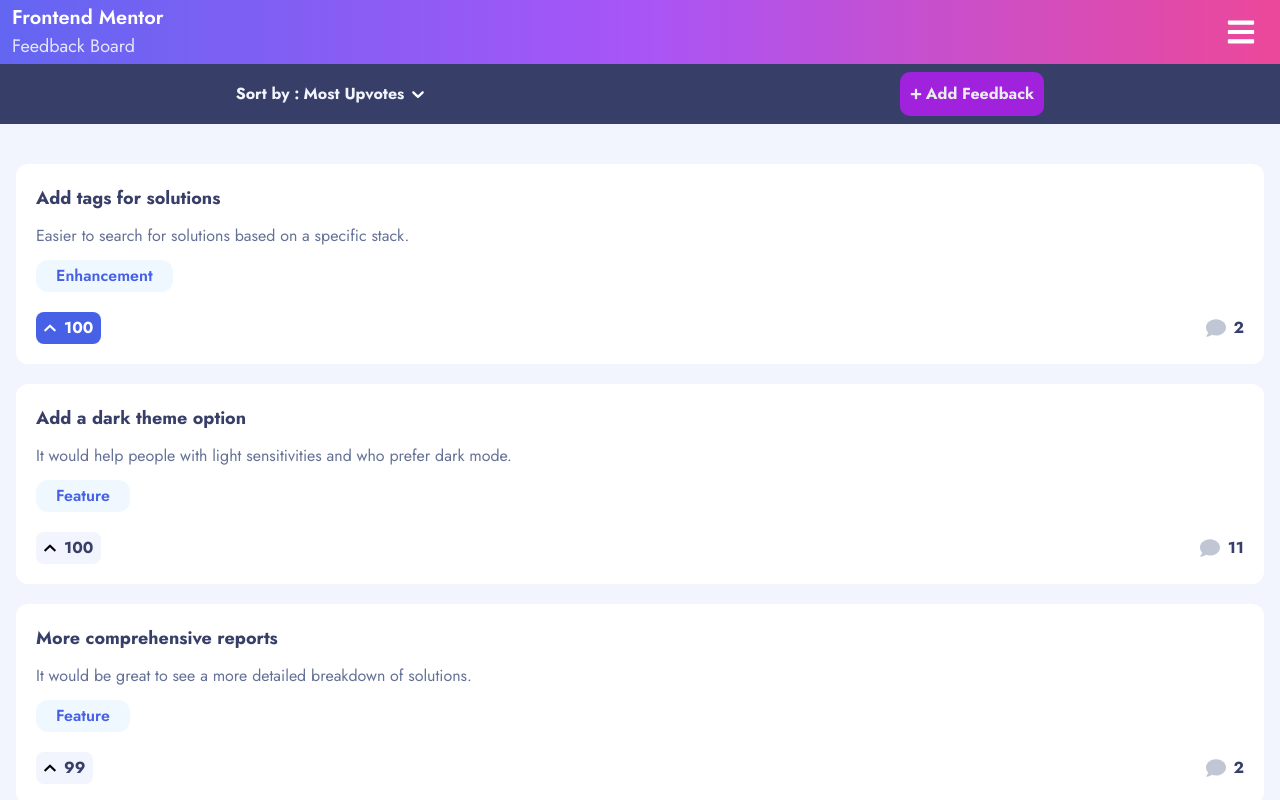
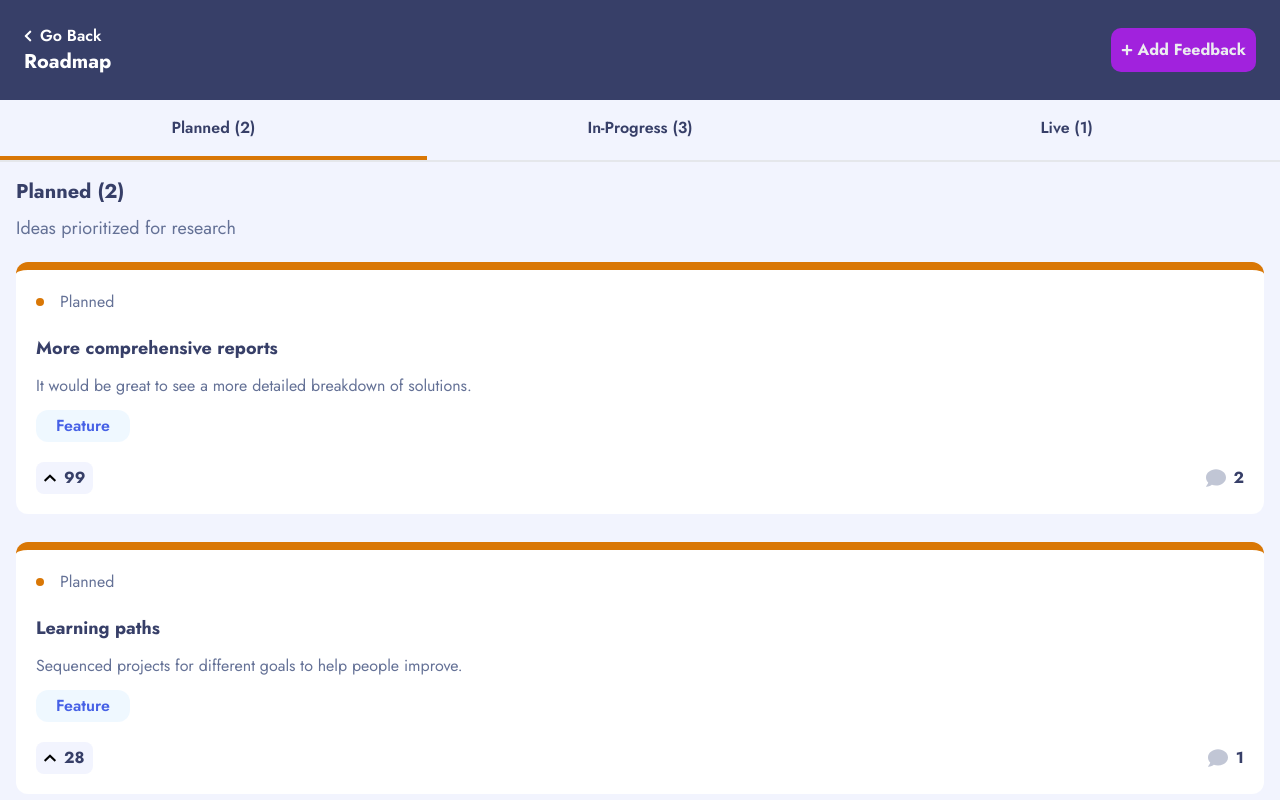
Before and after one commit to Abdul-Raziq1/ProductFeedBack, a React (Vite) app: page /roadmap in a window 1280 px wide. Shown: the top 800 px of the page. Built offline with nearby package versions, Linux system fonts and the light colour scheme; data requests are answered from the project's data file.

Commit message:
Added Roadmap screen

```diff
--- a/src/components/LinkButtons.jsx
+++ b/src/components/LinkButtons.jsx
@@ -10,7 +10,7 @@
   }
   const mapTextToLink = (text) => {
     const links = {
-      'Add Feedback': 'addFeedback',
+      'Add Feedback': '/addFeedback',
       'Edit Feedback': 'edit'
     }
     return links[text]
--- /dev/null
+++ b/src/components/ShowRoadMap.jsx
@@ -0,0 +1,24 @@
+import PropTypes from "prop-types";
+import Suggestion from "../components/Suggestion";
+
+const ShowRoadMap = ({ status }) => {
+  const { title, description, cards, color } = status;
+  return (
+    <div className="">
+      <div className="flex flex-col gap-2">
+        <h2 className="text-xl text-blueBlackTheme font-bold">{title}</h2>
+        <span className="mb-3 text-lg text-darkGrayTheme">{description}</span>
+        {cards.map((card) => {
+          return (
+            <Suggestion key={card.id} screen="roadmap" suggestion={card} color={color}/>
+          );
+        })}
+      </div>
+    </div>
+  );
+};
+
+ShowRoadMap.propTypes = {
+  status: PropTypes.object,
+};
+export default ShowRoadMap;
--- a/src/components/SideBar.jsx
+++ b/src/components/SideBar.jsx
@@ -3,6 +3,7 @@
 import PropTypes from "prop-types";
 import { FeedbackContext } from "../context/FeedbackContext";
 import UpdateStatus from "./UpdateStatus";
+import { Link } from "react-router-dom";
 
 // eslint-disable-next-line react/display-name
 const SideBar = forwardRef(({ showSideBar }, ref) => {
@@ -57,18 +58,17 @@
       <div className="flex flex-col gap-5 bg-white rounded-xl p-7">
         <div className="flex justify-between items-center ">
           <h2 className="text-xl font-semibold text-blueBlackTheme">Roadmap</h2>
-          {/*TODO: Add Link tag soon */}
-          <a
-            href="/roadmap"
+          <Link
+            to={"/roadmap"}
             className="text-sm text-darkGrayTheme text-opacity-30 font-semibold underline"
           >
             View
-          </a>
+          </Link>
         </div>
         <div className="flex flex-col gap-2">
-          <UpdateStatus text={"Planned"} color={"bg-amber-600"} number={updateStatus.planned?.length}/>
-          <UpdateStatus text={"In-Progress"} color={"bg-purpleTheme"} number={updateStatus.inProgress?.length}/>
-          <UpdateStatus text={"Live"} color={"bg-blueTheme"} number={updateStatus.live?.length}/>
+          <UpdateStatus text={"Planned"} number={updateStatus.planned?.length}/>
+          <UpdateStatus text={"In-Progress"} number={updateStatus.inProgress?.length}/>
+          <UpdateStatus text={"Live"} number={updateStatus.live?.length}/>
         </div>
       </div>
     </div>
--- a/src/components/Suggestion.jsx
+++ b/src/components/Suggestion.jsx
@@ -3,30 +3,52 @@
 import Category from "./Category";
 import { FaComment } from "react-icons/fa";
 import { useNavigate } from "react-router-dom";
-const Suggestion = ({ suggestion, isPresentational=false}) => {
-  const navigate = useNavigate()
+import UpdateStatus from "./UpdateStatus";
+const Suggestion = ({ suggestion, isPresentational = false, screen="homepage", color }) => {
+  const navigate = useNavigate();
   const viewCommentHandler = () => {
-    if (isPresentational === true ) {
-      return
+    if (isPresentational === true) {
+      return;
     }
-    navigate(`/comments/${suggestion.id}`)
-  }
+    navigate(`/comments/${suggestion.id}`);
+  };
+  const isNotSuggestion = suggestion.status !== "Suggestion";
+  const style = {
+    borderTopWidth: "8px",
+    borderTopColor: color,
+  };
+
   return (
-    <div onClick={viewCommentHandler} className="select-none rounded-xl flex flex-col gap-5 p-5 bg-white mb-5">
+    <div
+      onClick={viewCommentHandler}
+      style={isNotSuggestion ? style : {}}
+      className="select-none rounded-xl flex flex-col gap-5 p-5 bg-white mb-5"
+    >
+      {
+        screen === "roadmap" &&
+      <UpdateStatus
+        text={suggestion.status}
+      />
+      }
+
       <div className="flex flex-col gap-3">
         <h2 className="select-text text-blueBlackTheme font-bold text-lg">
           {suggestion.title}
         </h2>
-        <p className="select-text text-darkGrayTheme">{suggestion.description}</p>
+        <p className="select-text text-darkGrayTheme">
+          {suggestion.description}
+        </p>
         <div className="flex gap-3">
-          <Category category={suggestion.category} isPresentational/>
+          <Category category={suggestion.category} isPresentational />
         </div>
       </div>
       <div className="flex justify-between items-center">
-        <Upvote upvotes={suggestion.upvotes} id={suggestion.id}/>
+        <Upvote upvotes={suggestion.upvotes} id={suggestion.id} />
         <div className="flex gap-2 items-center ">
-          <FaComment className="text-xl text-darkGrayTheme text-opacity-40"/>
-          <span className="text-blueBlackTheme font-bold">{suggestion.numOfComments}</span>
+          <FaComment className="text-xl text-darkGrayTheme text-opacity-40" />
+          <span className="text-blueBlackTheme font-bold">
+            {suggestion.numOfComments}
+          </span>
         </div>
       </div>
     </div>
@@ -35,6 +57,8 @@
 
 Suggestion.propTypes = {
   suggestion: PropTypes.object,
-  isPresentational: PropTypes.bool
+  isPresentational: PropTypes.bool,
+  screen: PropTypes.string,
+  color: PropTypes.string,
 };
 export default Suggestion;
--- a/src/components/UpdateStatus.jsx
+++ b/src/components/UpdateStatus.jsx
@@ -1,12 +1,22 @@
 import PropTypes from "prop-types";
-const UpdateStatus = ({ text, number, color }) => {
+import { IN_PROGRESS, LIVE, PLANNED } from "../data/types";
+const UpdateStatus = ({ text, number }) => {
+  const mapNameToColor = (name) => {
+    const colors = {
+      [PLANNED]: 'bg-amber-600',
+      [IN_PROGRESS]: 'bg-purpleTheme',
+      [LIVE]: 'bg-blueTheme'
+    }
+
+    return colors[name]
+  }
   return (
     <div className="flex justify-between">
       <div className="flex items-center gap-4">
-        <div className={`w-2 h-2 rounded-full ${color}`}></div>
+        <div className={`w-2 h-2 rounded-full ${mapNameToColor(text)}`}></div>
         <span className="text-darkGrayTheme">{text}</span>
       </div>
-      <span className="font-semibold text-darkGrayTheme">{number}</span>
+      {number !== undefined && <span className="font-semibold text-darkGrayTheme">{number}</span>}
     </div>
   );
 };
--- a/src/context/FeedbackContext.jsx
+++ b/src/context/FeedbackContext.jsx
@@ -1,8 +1,16 @@
 /* eslint-disable react/prop-types */
 import { createContext, useState, useEffect } from "react";
-import fakeApi from "../data/suggestions";
-import { ALL, LEAST_UPVOTES, MOST_COMMENTS, MOST_UPVOTES } from "../data/types";
+import {
+  ALL,
+  IN_PROGRESS,
+  LEAST_UPVOTES,
+  LIVE,
+  MOST_COMMENTS,
+  MOST_UPVOTES,
+  PLANNED,
+} from "../data/types";
 import axiosUtil from "../data/service";
+import { SUGGESTION } from "../data/types";
 export const FeedbackContext = createContext();
 
 const FeedbackProvider = ({ children }) => {
@@ -12,7 +20,11 @@
   const [filterBy, setFilterBy] = useState(ALL);
   const [sortedState, setSortedState] = useState([]);
   const [selected, setSelected] = useState(true);
-  const [updateStatus, setUpdateStatus] = useState({});
+  const [updateStatus, setUpdateStatus] = useState({
+    planned: [],
+    inProgress: [],
+    live: [],
+  });
   const [fetchData, setFetchData] = useState(true);
   const [feedback, setFeedback] = useState({
     title: "",
@@ -27,10 +39,13 @@
     image: "",
     name: "",
     username: "",
-    likes: {}
+    likes: {},
   });
 
   const sorter = (sortBy, arrayToSort) => {
+    arrayToSort = arrayToSort.filter(
+      (suggestion) => suggestion.status === SUGGESTION
+    );
     let copy;
     // Sort Logic
     if (sortBy === MOST_UPVOTES) {
@@ -59,7 +74,7 @@
     return filteredArray;
   };
   useEffect(() => {
-    console.log("Getting user")
+    console.log("Getting user");
     axiosUtil.getUser().then((response) => {
       setCurrentUserData(response);
     });
@@ -73,20 +88,18 @@
     axiosUtil
       .getProductRequests()
       .then((response) => {
+        setUpdateStatus(() => {
+          return {
+            planned: response.filter((res) => res.status === PLANNED),
+            inProgress: response.filter((res) => res.status === IN_PROGRESS),
+            live: response.filter((res) => res.status === LIVE)
+          };
+        });
         setSuggestions(sorter(sortBy, response));
         setSortedState(sorter(sortBy, filterate(filterBy, response)));
       })
       .catch(() => {
         console.log("Error fetching the data ");
-      });
-
-    fakeApi
-      .getUpdateStatus()
-      .then((response) => {
-        setUpdateStatus(response);
-      })
-      .catch((error) => {
-        console.log("Error:", error);
       });
     setFetchData(false);
   }, [fetchData, setFetchData]);
@@ -94,7 +107,6 @@
   useEffect(() => {
     setSortedState(sorter(sortBy, filterate(filterBy, suggestions)));
   }, [sortBy, filterBy, setSortBy]);
-
   return (
     <FeedbackContext.Provider
       value={{
@@ -116,7 +128,7 @@
         setFetchData,
         setSuggestions,
         setSortedState,
-        setCurrentUserData
+        setCurrentUserData,
       }}
     >
       {children}
--- a/src/data/data.json
+++ b/src/data/data.json
@@ -328,7 +328,7 @@
       "title": "More comprehensive reports",
       "category": "Feature",
       "upvotes": 99,
-      "status": "planned",
+      "status": "Planned",
       "description": "It would be great to see a more detailed breakdown of solutions.",
       "numOfComments": 2,
       "comments": [
@@ -359,7 +359,7 @@
       "title": "Learning paths",
       "category": "Feature",
       "upvotes": 28,
-      "status": "planned",
+      "status": "Planned",
       "description": "Sequenced projects for different goals to help people improve.",
       "numOfComments": 1,
       "comments": [
@@ -380,7 +380,7 @@
       "title": "One-click portfolio generation",
       "category": "Feature",
       "upvotes": 62,
-      "status": "in-progress",
+      "status": "In-Progress",
       "description": "Add ability to create professional looking portfolio from profile.",
       "numOfComments": 2,
       "comments": [
@@ -418,7 +418,7 @@
       "title": "Bookmark challenges",
       "category": "Feature",
       "upvotes": 31,
-      "status": "in-progress",
+      "status": "In-Progress",
       "description": "Be able to bookmark challenges to take later on.",
       "numOfComments": 1,
       "comments": [
@@ -439,7 +439,7 @@
       "title": "Animated solution screenshots",
       "category": "Bug",
       "upvotes": 10,
-      "status": "in-progress",
+      "status": "In-Progress",
       "description": "Screenshots of solutions with animations don’t display correctly.",
       "numOfComments": 0,
       "comments": []
@@ -449,7 +449,7 @@
       "title": "Add micro-interactions",
       "category": "Enhancement",
       "upvotes": 71,
-      "status": "live",
+      "status": "Live",
       "description": "Small animations at specific points can add delight.",
       "numOfComments": 2,
       "comments": [
@@ -524,6 +524,16 @@
         }
       ],
       "id": 14
+    },
+    {
+      "title": "15th",
+      "description": "",
+      "category": "Feature",
+      "numOfComments": 0,
+      "upvotes": 0,
+      "status": "Suggestion",
+      "comments": [],
+      "id": 15
     }
   ]
 }
--- a/src/main.jsx
+++ b/src/main.jsx
@@ -6,6 +6,7 @@
 import FeedbackScreen from "./screens/FeedbackScreen";
 import { Comments, detailsLoader } from "./screens/Comments";
 import { EditScreen, editLoader } from "./screens/EditScreen";
+import Roadmap from "./screens/Roadmap";
 
 const router = createBrowserRouter([
   {
@@ -27,6 +28,10 @@
     loader: editLoader
   },
   {
+    path: "/roadmap",
+    element: <Roadmap />
+  },
+  {
     path: "*",
     element: <LandingScreen />
   }
--- /dev/null
+++ b/src/screens/Roadmap.jsx
@@ -0,0 +1,132 @@
+import { FaChevronLeft, FaPlus } from "react-icons/fa";
+import { useNavigate } from "react-router-dom";
+import { ADD_FEEDBACK, IN_PROGRESS, LIVE, PLANNED } from "../data/types";
+import LinkButton from "../components/LinkButtons";
+import { useContext, useState } from "react";
+import ShowRoadMap from "../components/ShowRoadMap";
+import { FeedbackContext } from "../context/FeedbackContext";
+
+const Roadmap = () => {
+  const [index, setIndex] = useState({ currentIndex: 0, prevIndex: 0 });
+  const { updateStatus } = useContext(FeedbackContext);
+
+  const navigate = useNavigate();
+  const backClickHandler = () => {
+    navigate(-1);
+  };
+  const switchIndex = (newIndex) => {
+    setIndex((prevState) => {
+      return { currentIndex: newIndex, prevIndex: prevState.currentIndex };
+    });
+  };
+  const mapIndexToStatus = (index) => {
+    const status = {
+      0: {
+        title: `${PLANNED} (${updateStatus.planned.length})`,
+        description: "Ideas prioritized for research",
+        cards: updateStatus.planned,
+        color: "#d97706",
+      },
+      1: {
+        title: `${IN_PROGRESS} (${updateStatus.inProgress.length})`,
+        description: "Currently being developed",
+        cards: updateStatus.inProgress,
+        color: "#AD1FEA",
+      },
+      2: {
+        title: `${LIVE} (${updateStatus.live.length})`,
+        description: "Released features",
+        cards: updateStatus.live,
+        color: "#4661E6",
+      },
+    };
+    return status[index];
+  };
+  return (
+    <div className="min-h-screen w-screen bg-grayTheme">
+      <div className="bg-blueBlackTheme text-white p-6 flex justify-between items-center">
+        <div className="flex flex-col">
+          <div
+            onClick={backClickHandler}
+            className="cursor-pointer w-fit flex gap-2 items-center"
+          >
+            <FaChevronLeft className="w-2" />
+            <span className="hover:underline font-semibold">Go Back</span>
+          </div>
+          <span className="text-xl font-bold">Roadmap</span>
+        </div>
+        <LinkButton icon={<FaPlus />} text={ADD_FEEDBACK} color={"#AD1FEA"} />
+      </div>
+      <div className="flex justify-around py-4">
+        <div
+          onClick={() => switchIndex(0)}
+          className="flex flex-col w-full border-b-2"
+        >
+          <span
+            className={`font-semibold  text-center pb-4 px-4 text-blueBlackTheme`}
+          >
+            Planned ({updateStatus.planned.length})
+          </span>
+          <div
+            className={`w-full ease-in-out transition-transform h-1 ${
+              index.currentIndex === 0 && index.prevIndex === 0
+                ? "translate-x-0 bg-amber-600"
+                : index.currentIndex === 1 && index.prevIndex === 0
+                ? "translate-x-full bg-purpleTheme"
+                : index.currentIndex === 2 && index.prevIndex === 0
+                ? "translate-x-[280px]  bg-amber-600"
+                : "opacity-0"
+            }`}
+          ></div>
+        </div>
+        <div
+          onClick={() => switchIndex(1)}
+          className="flex flex-col w-full border-b-2"
+        >
+          <span
+            className={`font-semibold flex-1 text-center pb-4 px-3 text-blueBlackTheme`}
+          >
+            In-Progress ({updateStatus.inProgress.length})
+          </span>
+          <div
+            className={`w-full ease-in-out transition-transform  h-1 ${
+              index.currentIndex === 1 && index.prevIndex === 1
+                ? "translate-x-0 bg-purpleTheme"
+                : index.currentIndex === 0 && index.prevIndex === 1
+                ? "-translate-x-full bg-amber-600"
+                : index.currentIndex === 2 && index.prevIndex === 1
+                ? "translate-x-full bg-blueTheme"
+                : "opacity-0"
+            }`}
+          ></div>
+        </div>
+        <div
+          onClick={() => switchIndex(2)}
+          className="flex flex-col w-full border-b-2"
+        >
+          <span
+            className={`font-semibold flex-1 text-center pb-4 px-4 text-blueBlackTheme`}
+          >
+            Live ({updateStatus.live.length})
+          </span>
+          <div
+            className={`w-full ease-in-out transition-transform h-1 ${
+              index.currentIndex === 2 && index.prevIndex === 2
+                ? "translate-x-0 bg-blueTheme"
+                : index.currentIndex === 0 && index.prevIndex === 2
+                ? "-translate-x-[280px] bg-amber-600"
+                : index.currentIndex === 1 && index.prevIndex === 2
+                ? "-translate-x-full bg-purpleTheme"
+                : "opacity-0"
+            }`}
+          ></div>
+        </div>
+      </div>
+      <div className="mx-4">
+        <ShowRoadMap status={mapIndexToStatus(index.currentIndex)} />
+      </div>
+    </div>
+  );
+};
+
+export default Roadmap;
```
